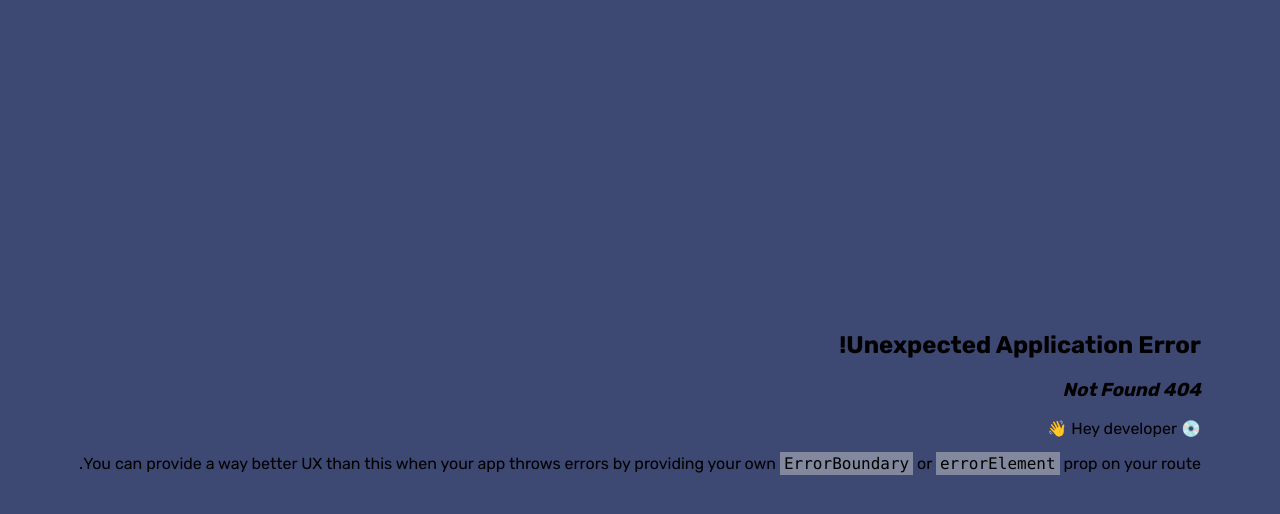
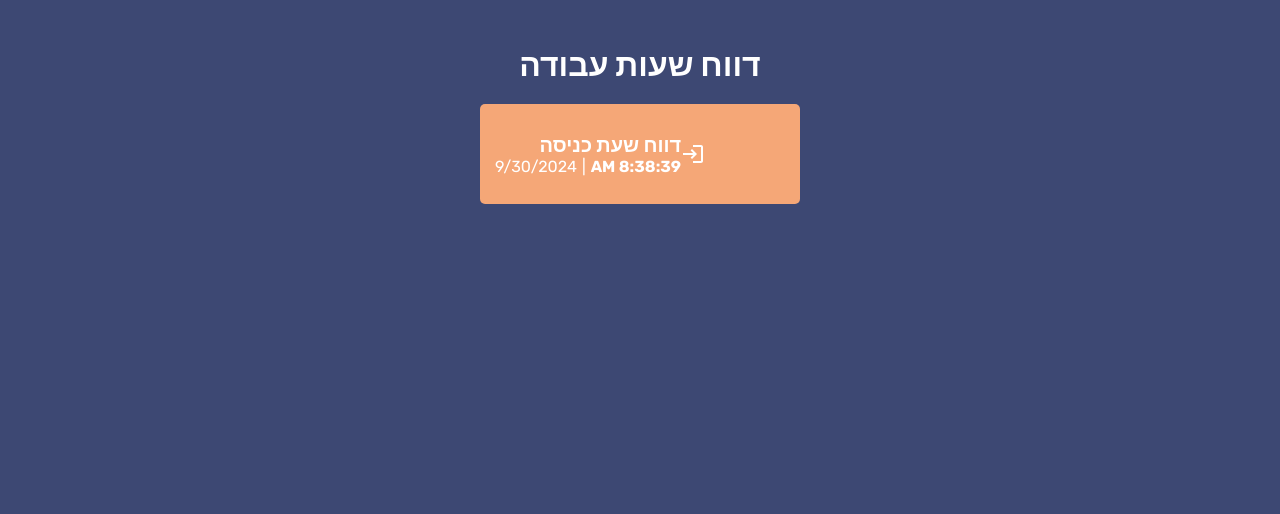
Before and after one commit to netanel-roth/front-get-lead, a React (Create React App) app: page /updateAttendance in a window 1280 px wide. Before the commit this address had no page. Shown: the top 514 px of the page. Built offline with nearby package versions, Linux system fonts and the light colour scheme.

Commit message:
add update-attendance-page from Rachel

```diff
--- a/package.json
+++ b/package.json
@@ -3,6 +3,7 @@
   "version": "0.1.0",
   "private": true,
   "dependencies": {
+    "@mui/icons-material": "^6.1.1",
     "@testing-library/jest-dom": "^5.17.0",
     "@testing-library/react": "^13.4.0",
     "@testing-library/user-event": "^13.5.0",
--- a/src/routes/router.tsx
+++ b/src/routes/router.tsx
@@ -1,6 +1,7 @@
 import { Navigate, createBrowserRouter } from 'react-router-dom'
 import paths from './paths'
 import LoginPage from '../login/LoginPage'
+import UpdateAttendancePage from '../update-attendance/UpdateAttendancePage'
 
 
 export const router = createBrowserRouter(
@@ -12,6 +13,10 @@ export const router = createBrowserRouter(
         {
             path: paths.LOGIN,
             element: <LoginPage />
+        },
+        {
+            path: paths.UPDATE_ATTENDANCE,
+            element: <UpdateAttendancePage />
         }
     ]
 )
--- /dev/null
+++ b/src/update-attendance/UpdateAttendancePage.jsx
@@ -0,0 +1,113 @@
+import React, { useState, useEffect } from 'react';
+import TimeButton from './components/TimeButton';
+import TimeInput from './components/TimeInput';
+
+const UpdateAttendancePage = () => {
+    const [currentTime, setCurrentTime] = useState(new Date());
+    const [isClockRunning, setIsClockRunning] = useState(false);
+    const [showInput, setShowInput] = useState(false);
+    const [startTime, setStartTime] = useState(null);
+    const [userInput, setUserInput] = useState('');
+    const [inputError, setInputError] = useState(false);
+
+    useEffect(() => {
+        const timer = setInterval(() => {
+            setCurrentTime(new Date());
+        }, 1000);
+
+        return () => clearInterval(timer);
+    }, []);
+
+    const sendTimeToServer = (time, duration = null, userText = '') => {
+        const dataToSend = {
+            time: time.toLocaleTimeString(),
+            date: time.toLocaleDateString(),
+        };
+
+        if (duration) {
+            dataToSend.duration = duration;
+        }
+
+        if (userText) {
+            dataToSend.userText = userText;
+        }
+
+        console.log("שולח לשרת:", dataToSend);
+
+    };
+
+    const handleStartClick = () => {
+        setIsClockRunning(true);
+        setStartTime(currentTime);
+        sendTimeToServer(currentTime);
+        setShowInput(true);
+        setInputError(false);
+    };
+
+    const handleEndClick = () => {
+        if (userInput.length < 10) {
+            setInputError(true);
+            return;
+        }
+
+        setIsClockRunning(false);
+        sendTimeToServer(currentTime, null, userInput);
+
+
+        if (startTime) {
+            const duration = Math.round((currentTime - startTime) / 1000);
+            sendTimeToServer(currentTime, duration, userInput);
+        }
+
+
+        setUserInput('');
+
+        setShowInput(false);
+    };
+
+    const handleInputChange = (e) => {
+        setUserInput(e.target.value);
+        if (e.target.value.length >= 10) {
+            setInputError(false);
+        }
+    };
+
+    return (
+        <div
+            style={{
+                backgroundColor: '#3D4873',
+                height: '100vh',
+                display: 'flex',
+                flexDirection: 'column',
+                alignItems: 'center',
+                justifyContent: 'flex-start',
+                paddingTop: '50px'
+            }}
+        >
+            <h1 style={{ color: 'white', marginBottom: '20px' }}>דווח שעות עבודה</h1>
+            {showInput && (
+                <div style={{ textAlign: 'center', marginBottom: '20px' }}>
+                    <div
+                        style={{
+                            color: 'white',
+                            marginBottom: '10px',
+                            border: inputError ? '2px solid red' : 'none',
+                            padding: inputError ? '5px' : '0'
+                        }}
+                    >
+                        אנא הכנס לפחות 10 תווים המסבירים מה ביצעת היום
+                    </div>
+                    <TimeInput value={userInput} onChange={handleInputChange} />
+                </div>
+            )}
+
+            <TimeButton
+                isClockRunning={isClockRunning}
+                currentTime={currentTime}
+                onClick={isClockRunning ? handleEndClick : handleStartClick}
+            />
+        </div>
+    );
+};
+
+export default UpdateAttendancePage;
--- /dev/null
+++ b/src/update-attendance/components/TimeButton.jsx
@@ -0,0 +1,41 @@
+import React from 'react';
+import LoginIcon from '@mui/icons-material/Login';
+import LogoutIcon from '@mui/icons-material/Logout';
+
+const TimeButton = ({ isClockRunning, currentTime, onClick }) => {
+    return (
+        <button
+            onClick={onClick}
+            style={{
+                backgroundColor: '#F5A777',
+                color: 'white',
+                width: '320px',
+                height: '100px',
+                border: 'none',
+                borderRadius: '5px',
+                display: 'flex',
+                alignItems: 'center',
+                justifyContent: 'center',
+                fontSize: '16px',
+            }}
+        >
+            {isClockRunning ? (
+                <LogoutIcon style={{ color: 'white', marginRight: '80px' }} />
+            ) : (
+                <LoginIcon style={{ color: 'white', marginRight: '80px' }} />
+            )}
+            <div style={{ display: 'flex', flexDirection: 'column', alignItems: 'flex-start' }}>
+                <span style={{ color: 'white', fontSize: '20px', fontWeight: 'bold' }}>
+                    {isClockRunning ? 'דווח שעת יציאה' : 'דווח שעת  כניסה'}
+                </span>
+                <div style={{ display: 'flex', alignItems: 'center', color: 'white' }}>
+                    <span style={{ fontWeight: 'bold' }}>{currentTime.toLocaleTimeString()}</span>
+                    <span style={{ marginLeft: '5px', marginRight: '5px' }}>|</span>
+                    <span>{currentTime.toLocaleDateString()}</span>
+                </div>
+            </div>
+        </button>
+    );
+};
+
+export default TimeButton;
--- /dev/null
+++ b/src/update-attendance/components/TimeInput.jsx
@@ -0,0 +1,20 @@
+import React from 'react';
+
+const TimeInput = ({ value, onChange }) => {
+    return (
+        <textarea
+            value={value}
+            onChange={onChange}
+            style={{
+                width: '300px',
+                height: '100px',
+                borderRadius: '5px',
+                padding: '10px',
+                border: '1px solid #3D4873',
+                marginTop: '20px'
+            }}
+        />
+    );
+};
+
+export default TimeInput;
```
Also changed, not shown: 1 other file (tests, documents, lock files or other folders).
